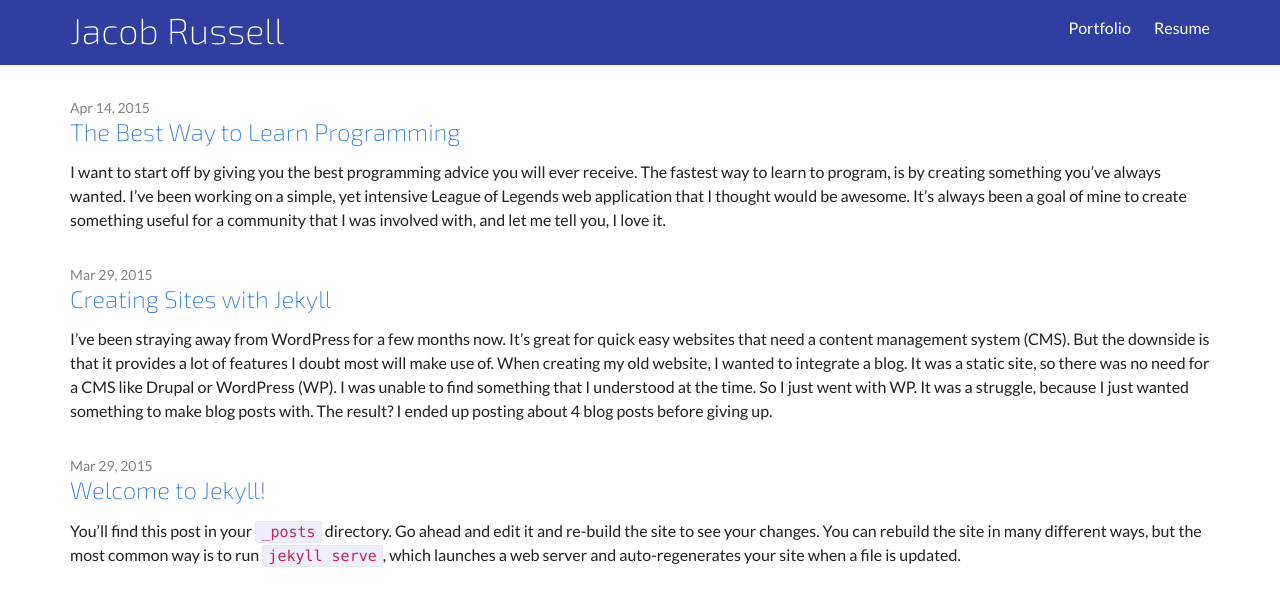
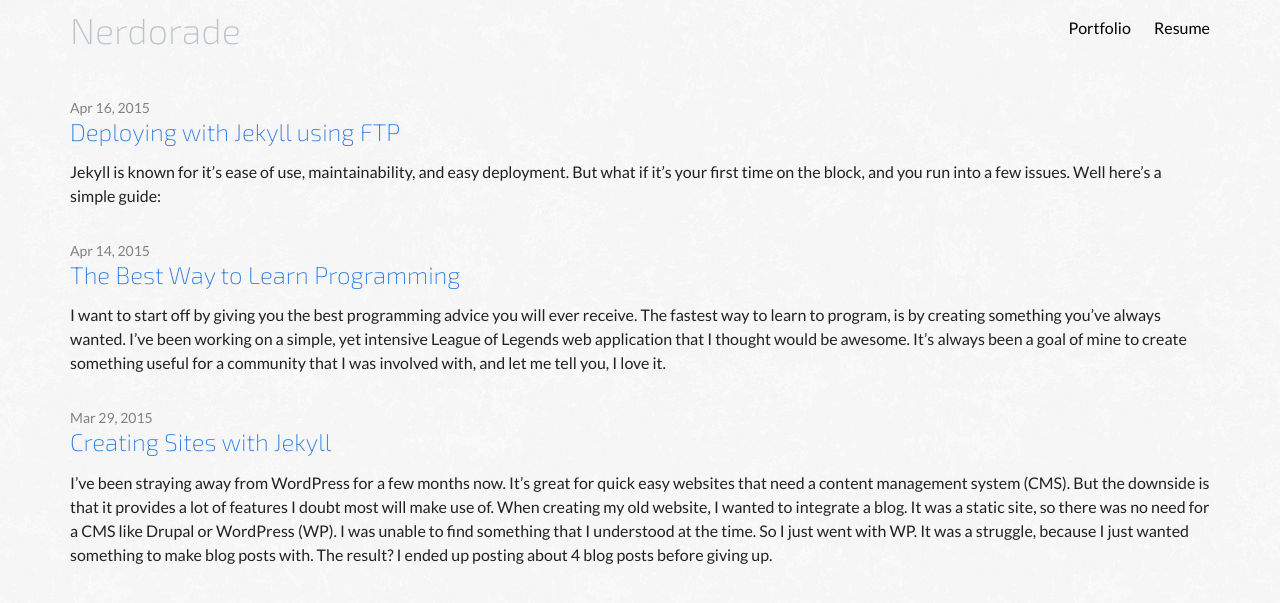
Before and after one commit to Munsterberg/jekyll-devblog, a Jekyll site: the page built from index.html, in a window 1280 px wide. Shown: the top 603 px of the page. Built offline with Jekyll 4.4.1, drawn with Linux system fonts in a browser that asks for light colours; nearby versions of some CDN libraries.

Commit message:
Design changes

```diff
--- a/_config.yml
+++ b/_config.yml
@@ -1,12 +1,12 @@
 # Site settings
-title: Jacob Russell
-email: your-email@domain.com
+title: Nerdorade
+email: jake@nerdorade.com
 description: > # this means to ignore newlines until "baseurl:"
-  Jacob Russell's personal website. Here you will find my resume, dev diary, personal blog posts, and my portfolio. Designed for easy maintenance, and usability.
+  Nerdorade is a website designed to provide high level blog posts regarding programming, and more specifically web development.
 baseurl: "" # the subpath of your site, e.g. /blog/
-url: "http://yourdomain.com" # the base hostname & protocol for your site
-twitter_username: jekyllrb
-github_username:  jekyll
+url: "http://nerdorade.com" # the base hostname & protocol for your site
+twitter_username: realmunsterberg
+github_username:  munsterberg
 
 # Build settings
 markdown: kramdown
--- a/_includes/head.html
+++ b/_includes/head.html
@@ -6,6 +6,7 @@
   <title>{% if page.title %}{{ page.title }}{% else %}{{ site.title }}{% endif %}</title>
   <meta name="description" content="{% if page.excerpt %}{{ page.excerpt | strip_html | strip_newlines | truncate: 160 }}{% else %}{{ site.description }}{% endif %}">
 
+  <link rel="icon" href="/favicon.ico">
   <link rel="stylesheet" href="https://maxcdn.bootstrapcdn.com/bootstrap/3.3.4/css/bootstrap.min.css">
   <link href='http://fonts.googleapis.com/css?family=Lato|Exo+2:400,200' rel='stylesheet' type='text/css'>
   <link rel="stylesheet" href="{{ "/css/main.css" | prepend: site.baseurl }}">
--- /dev/null
+++ b/_posts/2015-04-16-deploying-with-jekyll.markdown
@@ -0,0 +1,11 @@
+---
+layout: post
+title: "Deploying with Jekyll using FTP"
+date: 2015-04-16
+categories: jekyll
+---
+Jekyll is known for it's ease of use, maintainability, and easy deployment. But what if it's your first time on the block, and you run into a few issues. Well here's a simple guide:
+
+After you have your jekyll blog developed and ready for launch, simply enter the root of it using terminal. After you're at the terminal type <$ jekyll> This will create a new folder in the root of your site called "_site". This is the folder you will use to deploy your website.
+
+Next, find a host and a domain. For this example we will use HostGator.
--- a/_sass/_base.scss
+++ b/_sass/_base.scss
@@ -20,6 +20,7 @@ body {
     font-weight: 300;
     color: $text-color;
     background-color: #ffffff;
+    background-image: url(../img/bg-image.png);
     -webkit-text-size-adjust: 100%;
 }
 
--- a/_sass/_layout.scss
+++ b/_sass/_layout.scss
@@ -19,7 +19,12 @@
 }
 
 .site-header {
-    background-color: $primary-color-dark;
+    background-color: transparent;
+}
+
+.site-title {
+  color: $font-secondary-color;
+  font-weight: 200;
 }
 
 .site-nav {
@@ -32,7 +37,7 @@
     }
 
     .page-link {
-        color: #ffffff;
+        color: #000000;
         line-height: $base-line-height;
 
         &:hover {
--- a/css/main.scss
+++ b/css/main.scss
@@ -12,6 +12,7 @@ $primary-color: #4183D7;
 $primary-color-dark:#303F9F;
 $primary-color-light: #C5CAE9;
 $accent: #FF5722;
+$font-secondary-color: #bdc3c7;
 
 // Our variables
 $base-font-family: 'Lato', Helvetica, Arial, sans-serif;
```
Also changed, not shown: favicon.ico (added), img/bg-image.png (added).
